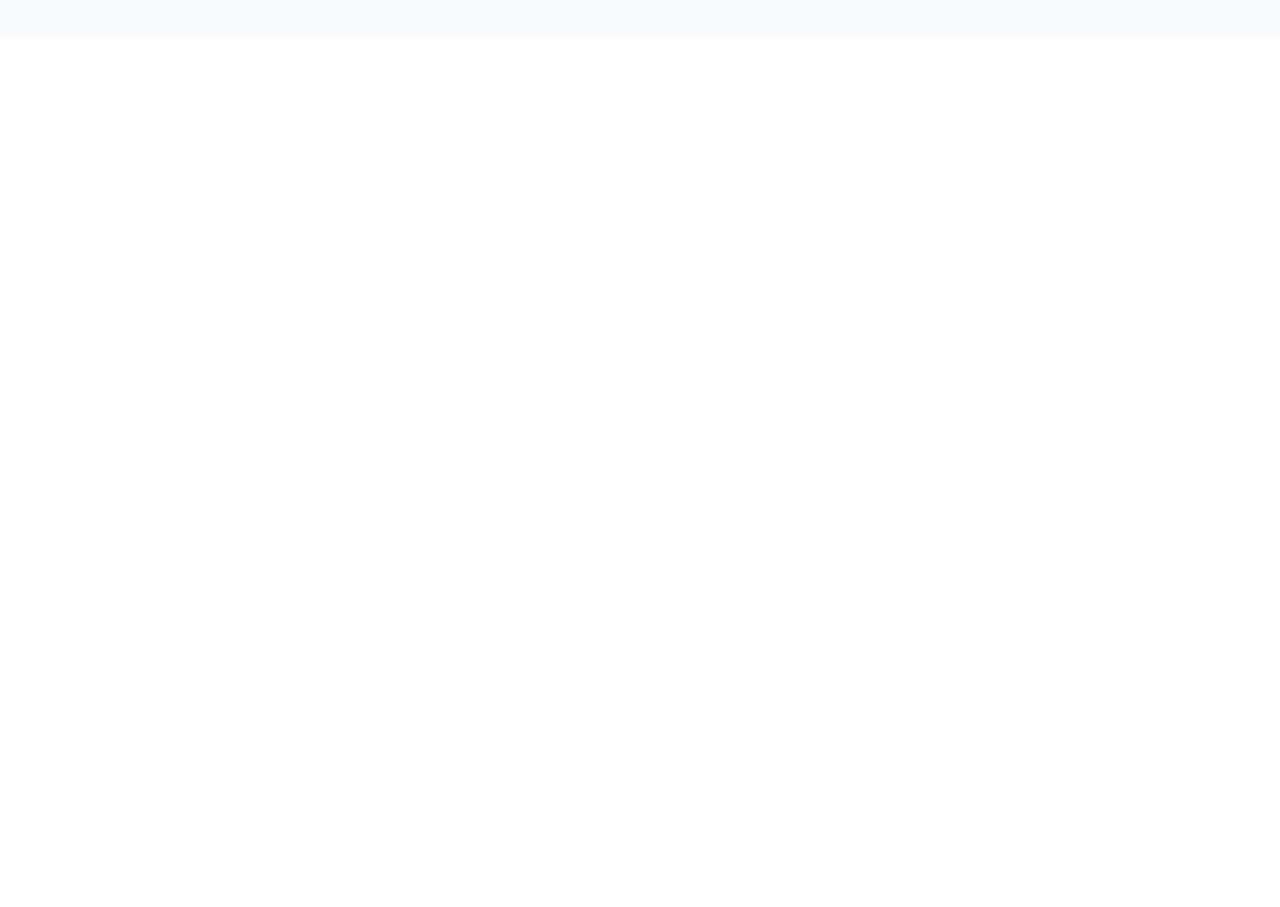
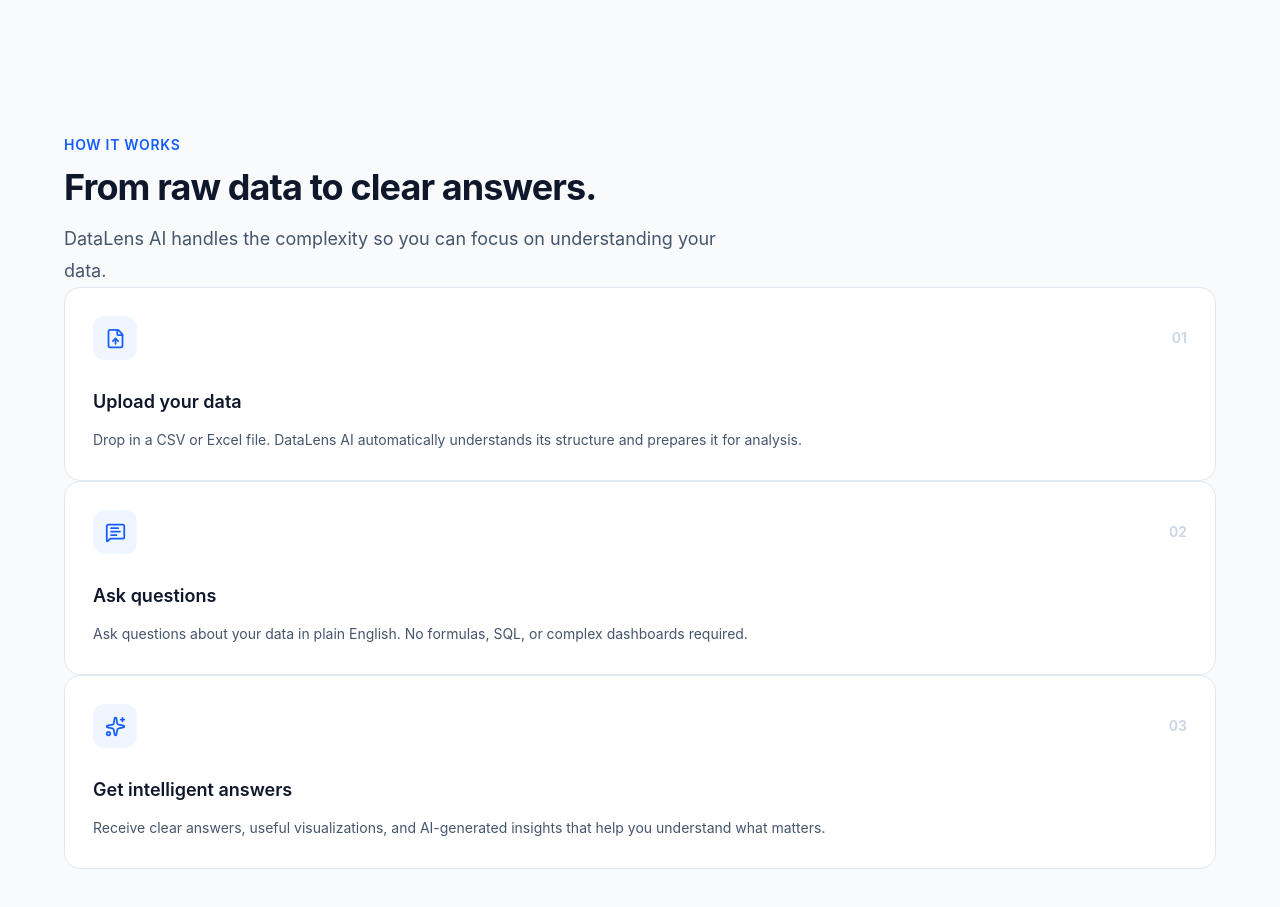
Before and after one commit to Ashutosh-io7/DataLens-AI, a React (Vite) app: page / in a window 1280 px wide. Shown: the part 1340-2247 px from the top of the page. Before the commit the page ends 1379 px from the top, so only its background shows below. Built offline with nearby package versions, Linux system fonts and the light colour scheme.

Commit message:
Build How It Works section

```diff
--- a/src/App.jsx
+++ b/src/App.jsx
@@ -1,6 +1,7 @@
 import Navbar from "./components/Navbar";
 import Hero from "./components/Hero";
 import ProductPreview from "./components/ProductPreview";
+import HowItWorks from "./components/HowItWorks";
 
 function App() {
   return (
@@ -8,6 +9,7 @@
       <Navbar/>
       <Hero/>
       <ProductPreview/>
+      <HowItWorks/>
     </div>
   )
 }
--- /dev/null
+++ b/src/components/HowItWorks.jsx
@@ -0,0 +1,79 @@
+import { FileUp , MessageSquareText , Sparkles } from "lucide-react";
+
+const steps = [
+    {
+        number : "01",
+        icon : FileUp,
+        title : "Upload your data",
+        description :  "Drop in a CSV or Excel file. DataLens AI automatically understands its structure and prepares it for analysis.",
+    },
+    {
+        number : "02",
+        icon : MessageSquareText,
+        title : "Ask questions",
+        description : "Ask questions about your data in plain English. No formulas, SQL, or complex dashboards required.",
+    },
+    {
+        number : "03",
+        icon : Sparkles,
+        title : "Get intelligent answers",
+        description : "Receive clear answers, useful visualizations, and AI-generated insights that help you understand what matters.",
+    },
+];
+
+function HowItWorks () {
+    return (
+        <section id="how-it-works" className="px-6 py-24 lg:px-16">
+            <div className="mx-auto max-w-6xl">
+                <div className="max-w-2xl">
+                    <p className="text-sm font-semibold uppercase tracking-wider text-blue-600">
+                        How it works
+                    </p>
+
+                    <h2 className="mt-3 text-3xl font-bold tracking-tight text-slate-900 sm:text-4xl">
+                        From raw data to clear answers.
+                    </h2>
+
+                    <p className="mt-4 text-lg leading-8 text-slate-600">
+                        DataLens AI handles the complexity so you can focus on understanding your data.
+                    </p>
+                </div>
+
+                <div>
+                    {
+                        steps.map((step) => {
+                            const Icon = step.icon;
+
+                            return (
+                                <div
+                                key={step.number}
+                                className="rounded-2xl border border-slate-200 bg-white p-7 transition hover:-translate-y-1 hover:shadow-lg hover:shadow-slate-200/50"
+                                >
+                                <div className="flex items-center justify-between">
+                                    <div className="flex h-11 w-11 items-center justify-center rounded-xl bg-blue-50 text-blue-600">
+                                        <Icon size={21} />
+                                    </div>
+                                    <span className="text-sm font-semibold text-slate-300">
+                                        {step.number}
+                                    </span>
+                                </div>
+
+                                <h3 className="mt-7 text-lg font-semibold text-slate-900">
+                                    {step.title}
+                                </h3>
+
+                                <p className="mt-3 text-sm leading-6 text-slate-600">
+                                    {step.description}
+                                </p>
+                                </div>
+
+                            )
+                        })
+                    }
+                </div>
+            </div>
+        </section>
+    )
+}
+
+export default HowItWorks;
```
